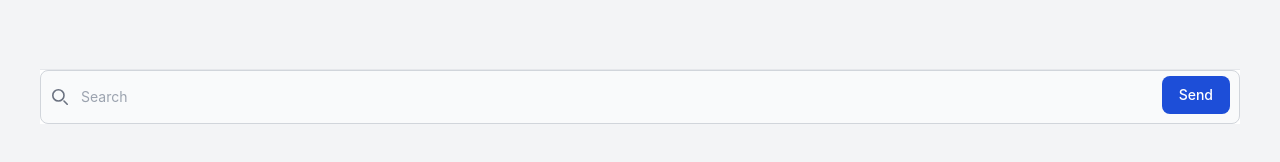
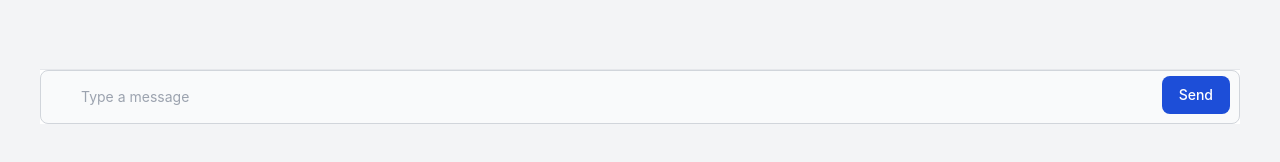
Before and after one commit to jayanth119/CustomChatGptFrontend, a React (Vite) app: page /web-intx in a window 1280 px wide. Shown: the part 636-798 px from the top of the page. Built offline with nearby package versions, Linux system fonts and the light colour scheme.

Commit message:
cookie based

```diff
--- a/package.json
+++ b/package.json
@@ -11,12 +11,14 @@
   },
   "dependencies": {
     "axios": "^1.7.9",
+    "js-cookie": "^3.0.5",
     "react": "^18.3.1",
     "react-dom": "^18.3.1",
     "react-router-dom": "^7.1.1"
   },
   "devDependencies": {
     "@eslint/js": "^9.17.0",
+    "@types/js-cookie": "^3.0.6",
     "@types/react": "^18.3.17",
     "@types/react-dom": "^18.3.5",
     "@vitejs/plugin-react-swc": "^3.5.0",
--- a/src/components/inputComponent.tsx
+++ b/src/components/inputComponent.tsx
@@ -14,26 +14,26 @@ const InputComponent: FC<{ onSend: (text: string) => void }> = ({ onSend }) => {
     return (
         <div className="fixed bottom-10 left-10 right-10 bg-white dark:bg-gray-800 border-t border-gray-200 dark:border-gray-700">
             <form onSubmit={handleSubmit}>
-                <label htmlFor="search" className="mb-2 text-sm font-medium text-gray-900 sr-only dark:text-white">Search</label>
+                <label
+                    htmlFor="search"
+                    className="mb-2 text-sm font-medium text-gray-900 sr-only dark:text-white"
+                >
+                    Search
+                </label>
                 <div className="relative">
-                    <div className="absolute inset-y-0 start-0 flex items-center ps-3 pointer-events-none">
-                        <svg className="w-4 h-4 text-gray-500 dark:text-gray-400" aria-hidden="true" xmlns="http://www.w3.org/2000/svg" fill="none" viewBox="0 0 20 20">
-                            <path stroke="currentColor" strokeLinecap="round" strokeLinejoin="round" strokeWidth="2" d="m19 19-4-4m0-7A7 7 0 1 1 1 8a7 7 0 0 1 14 0Z" />
-                        </svg>
-                    </div>
                     <input
                         type="search"
                         id="search"
                         className="block w-full p-4 ps-10 text-sm text-gray-900 border border-gray-300 rounded-lg bg-gray-50 focus:ring-blue-500 focus:border-blue-500 dark:bg-gray-700 dark:border-gray-600 dark:placeholder-gray-400 dark:text-white dark:focus:ring-blue-500 dark:focus:border-blue-500"
-                        placeholder="Search"
+                        placeholder="Type a message"
                         required
                         value={inputValue}
                         onChange={(e) => setInputValue(e.target.value)}
-
                     />
-
-
-                    <button type="submit" className="text-white absolute end-2.5 bottom-2.5 bg-blue-700 hover:bg-blue-800 focus:ring-4 focus:outline-none focus:ring-blue-300 font-medium rounded-lg text-sm px-4 py-2 dark:bg-blue-600 dark:hover:bg-blue-700 dark:focus:ring-blue-800">
+                    <button
+                        type="submit"
+                        className="text-white absolute end-2.5 bottom-2.5 bg-blue-700 hover:bg-blue-800 focus:ring-4 focus:outline-none focus:ring-blue-300 font-medium rounded-lg text-sm px-4 py-2 dark:bg-blue-600 dark:hover:bg-blue-700 dark:focus:ring-blue-800"
+                    >
                         Send
                     </button>
                 </div>
@@ -41,4 +41,5 @@ const InputComponent: FC<{ onSend: (text: string) => void }> = ({ onSend }) => {
         </div>
     );
 };
+
 export default InputComponent;
--- a/src/pages/chatgpt.tsx
+++ b/src/pages/chatgpt.tsx
@@ -1,17 +1,38 @@
-import { FC, useState } from 'react';
+import { FC, useEffect, useState, useCallback } from 'react';
 import InputComponent from '../components/inputComponent';
 import MessageDisplay from '../components/messageComponent';
-import axios  from 'axios';
+import axios from 'axios';
+import Cookies from 'js-cookie';
+
 interface Message {
     id: number;
     text: string;
     isUser: boolean;
 }
 
-const ChatGpt: FC = () => {
+const ChatGpt: FC = ( ) => {
     const [messages, setMessages] = useState<Message[]>([]);
 
-    const getResponse = async (text: string): Promise<string> => {
+    // Load messages from cookies on component mount
+    useEffect(() => {
+        const savedMessages = Cookies.get('messages');
+        if (savedMessages) {
+            const parsedMessages = JSON.parse(savedMessages);
+            console.log('Loaded messages from cookies:', parsedMessages);
+            setMessages(parsedMessages);
+        }
+    }, []);
+
+    // Save messages to cookies whenever they change
+    useEffect(() => {
+        if (messages.length > 0) {
+            Cookies.set('messages', JSON.stringify(messages), { expires: 1 }); // Expires in 1 day
+            console.log('Messages saved to cookies:', messages);
+        }
+    }, [messages]);
+
+    // Fetch response from the backend
+    const getResponse = useCallback(async (text: string): Promise<string> => {
         try {
             const response = await axios.post(
                 'http://127.0.0.1:8000/api/generatecontent/',
@@ -23,34 +44,40 @@ const ChatGpt: FC = () => {
             console.error('Error:', error);
             return 'An error occurred';
         }
+    }, []);
+
+    // Handle sending user messages and receiving bot responses
+    const handleSend = useCallback(
+        async (text: string) => {
+            const userMessage: Message = {
+                id: messages.length > 0 ? messages[messages.length - 1].id + 1 : 1,
+                text,
+                isUser: true,
             };
 
-    const handleSend = async (text: string) => {
-        // Add the user's message to the chat
-        const userMessage: Message = {
-            id: messages.length + 1,
-            text: text,
-            isUser: true,
-        };
             setMessages((prev) => [...prev, userMessage]);
 
-        // Get the bot's response and add it to the chat
-        const botText = await getResponse(text);
-        const botResponse: Message = {
-            id: messages.length + 2,
-            text: botText,
+            const botResponse = await getResponse(text);
+            const botMessage: Message = {
+                id: userMessage.id + 1, // Ensure sequential ID
+                text: botResponse,
                 isUser: false,
             };
 
-        setMessages((prev) => [...prev, botResponse]);
-    };
+            setMessages((prev) => [...prev, botMessage]);
+        },
+        [messages, getResponse]
+    );
 
     return (
         <div className="flex flex-col h-screen">
             <h1 className="text-3xl font-bold text-center text-blue-600 p-4">
-                Chat with Gemini </h1>
+                Chat with Gemini
+            </h1>
+            <div className="flex flex-col h-full">
                 <MessageDisplay messages={messages} />
                 <InputComponent onSend={handleSend} />
+            </div>
         </div>
     );
 };
```
Also changed, not shown: src/components/messageComponent.tsx (+9 -6 lines), 1 other file (tests, documents, lock files or other folders). Lines whose indentation alone changed are shown as unchanged.
